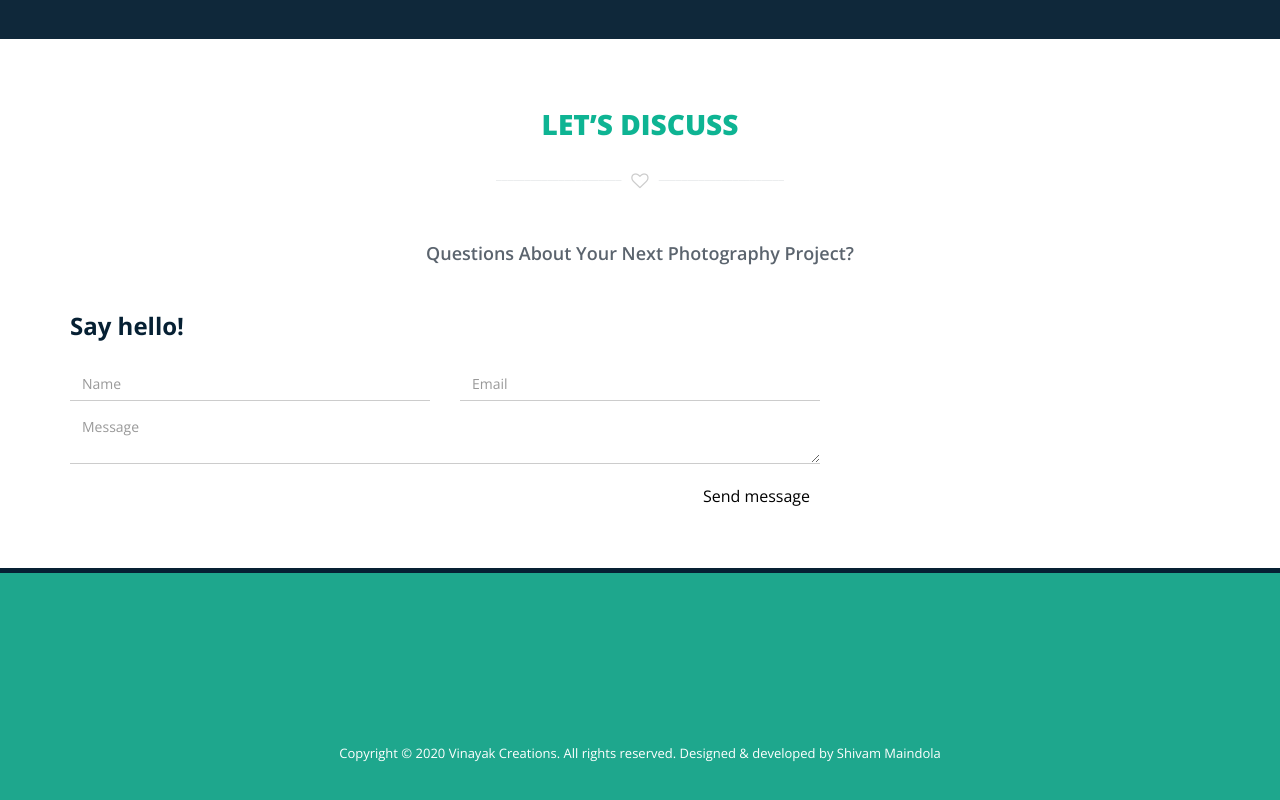
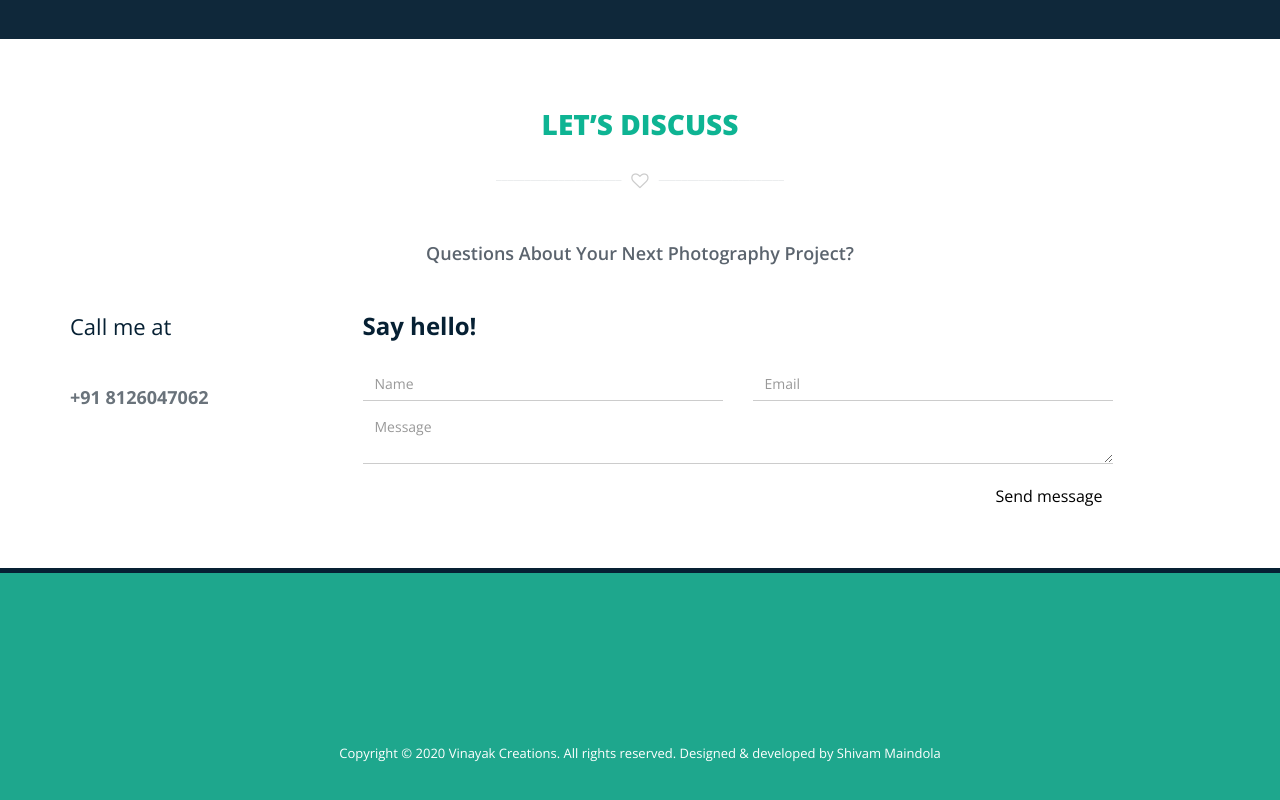
Before and after one commit to vinayak1221/vinayak1221.github.io, a plain HTML site: page index.html in a window 1280 px wide. Shown: the part 4390-5190 px from the top of the page. Drawn offline with nearby package versions, Linux system fonts and the light colour scheme; some packages are replaced by stand-ins of ours; a script that the page names is missing.

Commit message:
add contact

```diff
--- a/index.html
+++ b/index.html
@@ -665,6 +665,16 @@
 						<p>Questions About Your Next Photography Project?</p>
 					</div>
 
+					<!-- contact address -->
+					<div class="col-lg-3 col-md-3 col-sm-4 col-xs-12 wow fadeInLeft animated" >
+						<div class="contact-address">
+							<h3>Call me at  </h3>
+							<a href="tel:+918126047062" >08126047062</a>
+							<h4><b>+91 8126047062</b></h4>
+						</div>
+					</div>
+
+					<!-- end contact address -->
 
 
 					<!-- contact form -->
```
